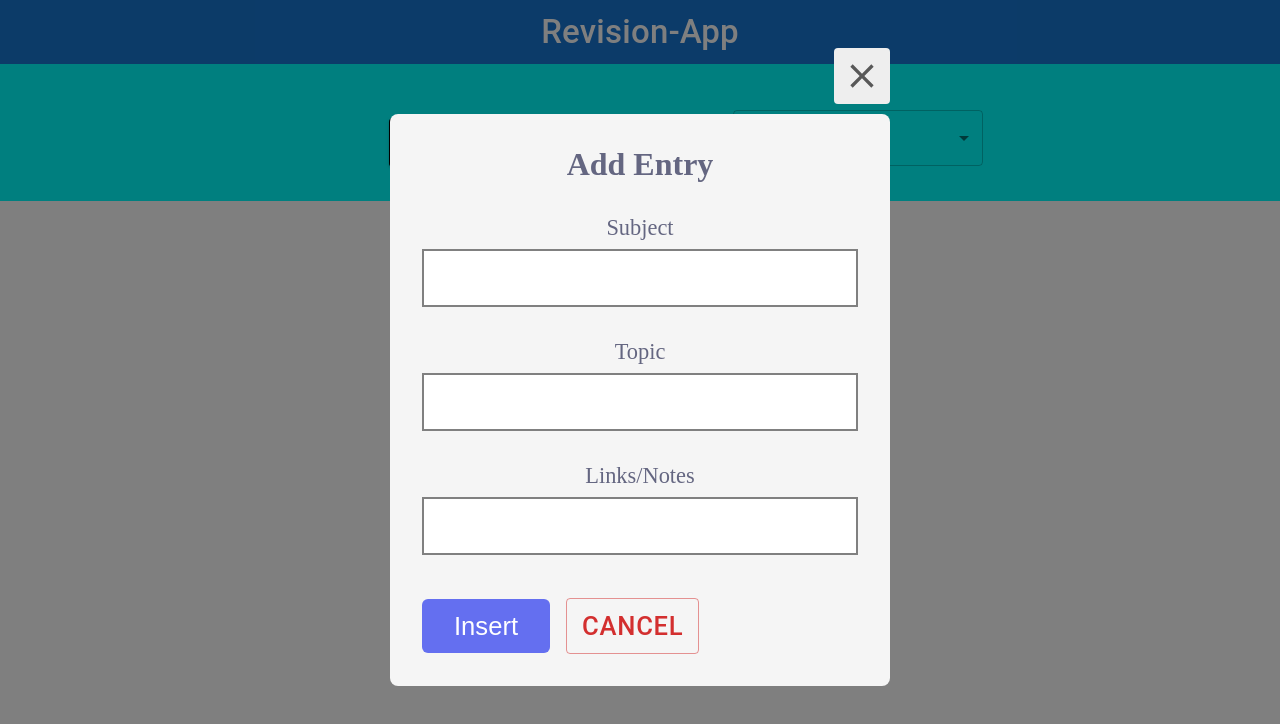
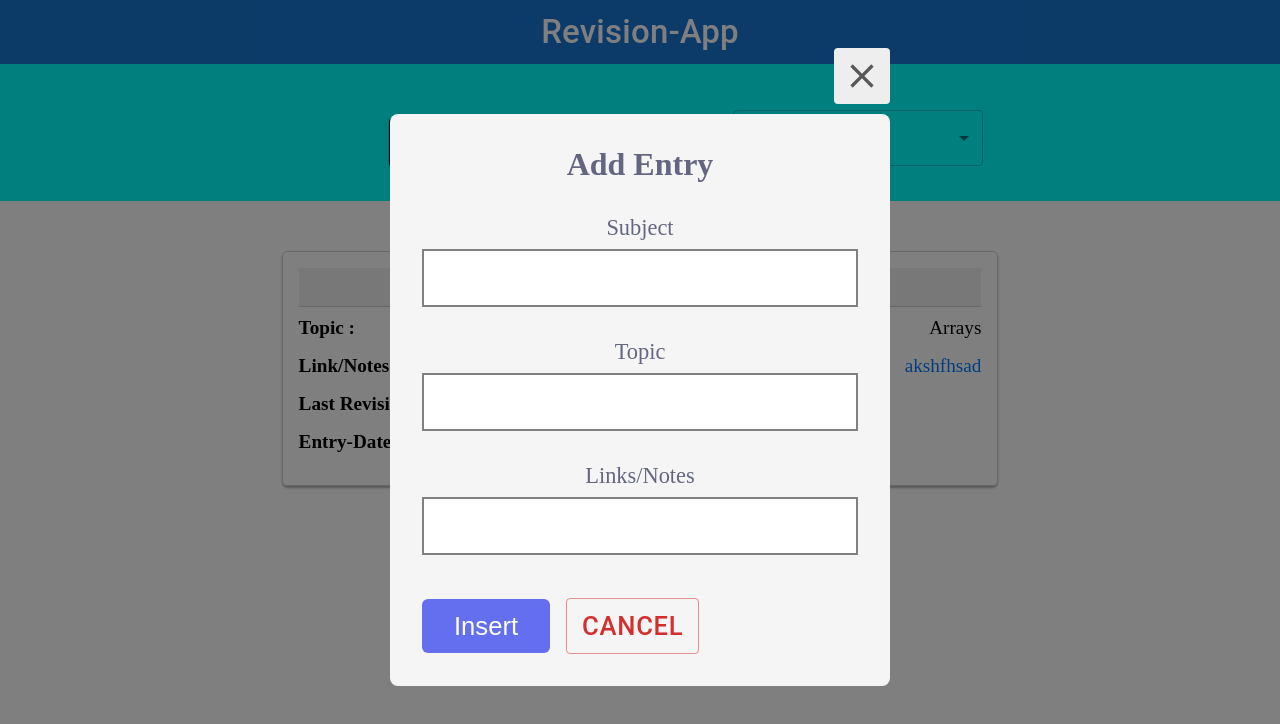
Before and after one commit to GAURAVKR007/Revision-App-React, a React (Create React App) app: page / in a window 1280 px wide. Shown: the top 724 px of the page. Built offline with nearby package versions, Linux system fonts and the light colour scheme.

Commit message:
Hero section is done

```diff
--- a/src/App.css
+++ b/src/App.css
@@ -9,6 +9,11 @@
 	--gray-2: #dedfe1;
 	--black: black;
 	--white: white;
+}
+
+body {
+    /* overflow: hidden; */
+    height: 100%;
 }
 
 .button {
--- a/src/App.js
+++ b/src/App.js
@@ -1,13 +1,14 @@
 import './App.css';
 import Navbar from './components/navbar/Navbar';
 import AppHeader from './components/appHeader/AppHeader';
-
+import Hero from './components/Hero/Hero';
 
 function App() {
   return (
     <div className="App">
       <Navbar />
       <AppHeader />
+      <Hero />
     </div>
   );
 }
--- /dev/null
+++ b/src/components/Hero/Card.jsx
@@ -0,0 +1,31 @@
+import React from 'react';
+import './card.css'
+const Card = ({subject, topic, link, notes, lastRevisioned, date}) => {
+  return (
+    <div className="card">
+      <div className="card-header">
+        <h3>{subject}</h3>
+      </div>
+      <div className="card-body">
+        <div className="card-row">
+          <p>Topic :</p>
+          <p>{topic}</p>
+        </div>
+        <div className="card-row">
+          <p>Link/Notes :</p>
+          <p>{link ? <a href={link} target="_blank" rel="noopener noreferrer">{link}</a> : notes}</p>
+        </div>
+        <div className="card-row">
+          <p>Last Revisioned :</p>
+          <p>{lastRevisioned}</p>
+        </div>
+        <div className="card-row">
+          <p>Entry-Date :</p>
+          <p>{date}</p>
+        </div>
+      </div>
+    </div>
+  );
+};
+
+export default Card;
--- /dev/null
+++ b/src/components/Hero/Hero.jsx
@@ -0,0 +1,13 @@
+import React from 'react'
+import Card from './Card'
+import './hero.css'
+
+function Hero() {
+  return (
+    <div className='hero'>
+        <Card subject="Data" topic="Arrays" link="akshfhsad"/>
+    </div>
+  )
+}
+
+export default Hero
--- /dev/null
+++ b/src/components/Hero/card.css
@@ -0,0 +1,49 @@
+.card {
+    border: 1px solid #ccc;
+    border-radius: 5px;
+    box-shadow: 0 2px 2px rgba(0, 0, 0, 0.3);
+    width: 70%;
+    margin: 0 auto;
+    padding: 1rem;
+    margin-bottom: 25px;
+  }
+
+  .card-header {
+    background-color: #f0f0f0;
+    border-bottom: 1px solid #ccc;
+    padding: 0.4rem;
+    text-align: center;
+    margin-bottom: 10px;
+  }
+
+  h3 {
+    font-size: 1.4rem;
+  }
+
+  p {
+    font-size: 1.2rem;
+    /* margin-top: 4px; */
+  }
+
+  .card-body {
+    display: flex;
+    flex-direction: column;
+    justify-content: space-between;
+    height: 100%;
+  }
+
+  .card-row {
+    display: flex;
+    justify-content: space-between;
+    margin-bottom: 1rem;
+  }
+
+  .card-row p:first-child {
+    font-weight: bold;
+    margin-right: 1rem;
+  }
+
+  a {
+    color: #007bff;
+    text-decoration: none;
+  }
--- /dev/null
+++ b/src/components/Hero/hero.css
@@ -0,0 +1,9 @@
+.hero {
+    padding: 2.7% 10%;
+    height: 73%;
+    overflow-y: scroll;
+    position: absolute;
+    bottom: 0;
+    left: 0;
+    right: 0;
+}
```
